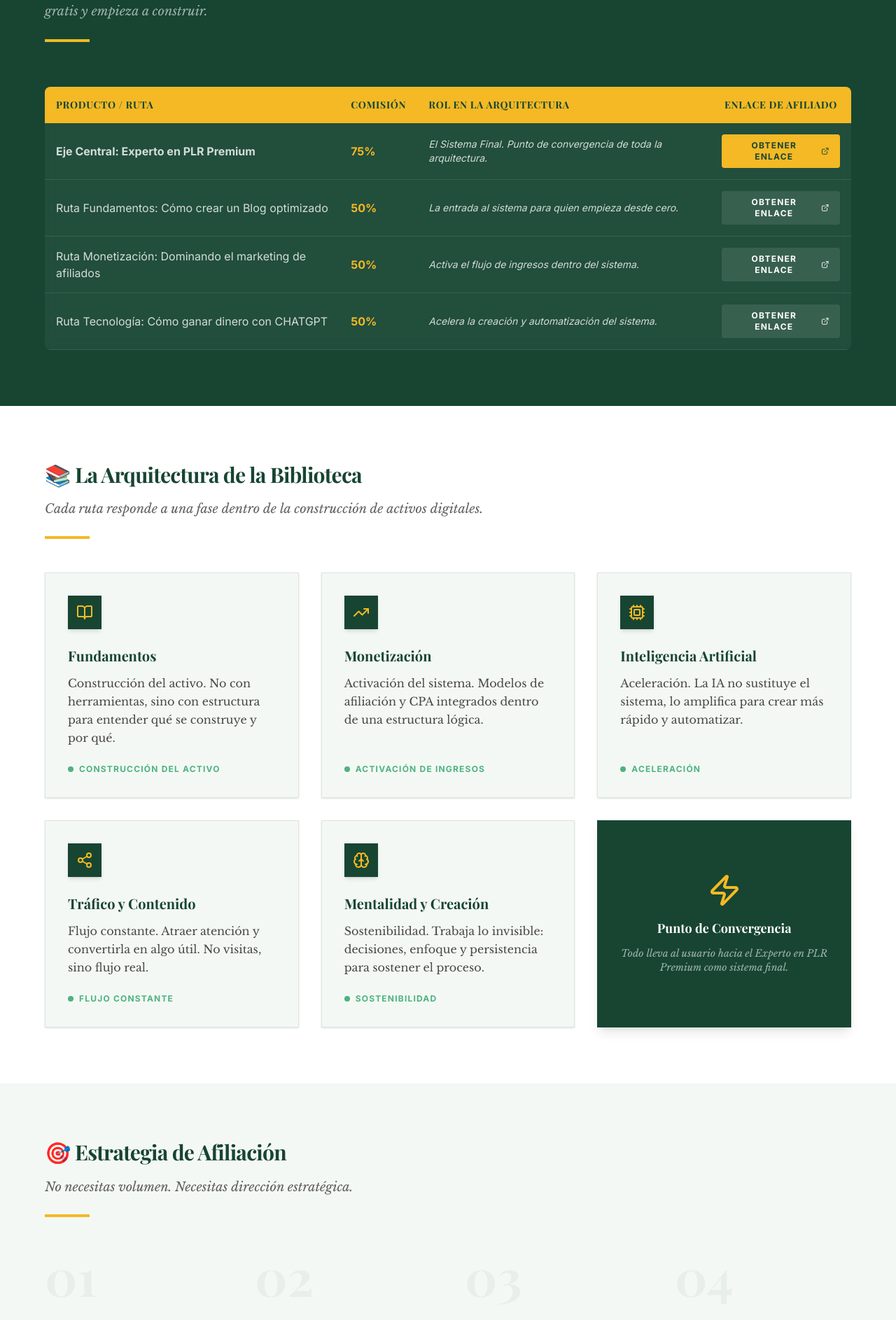
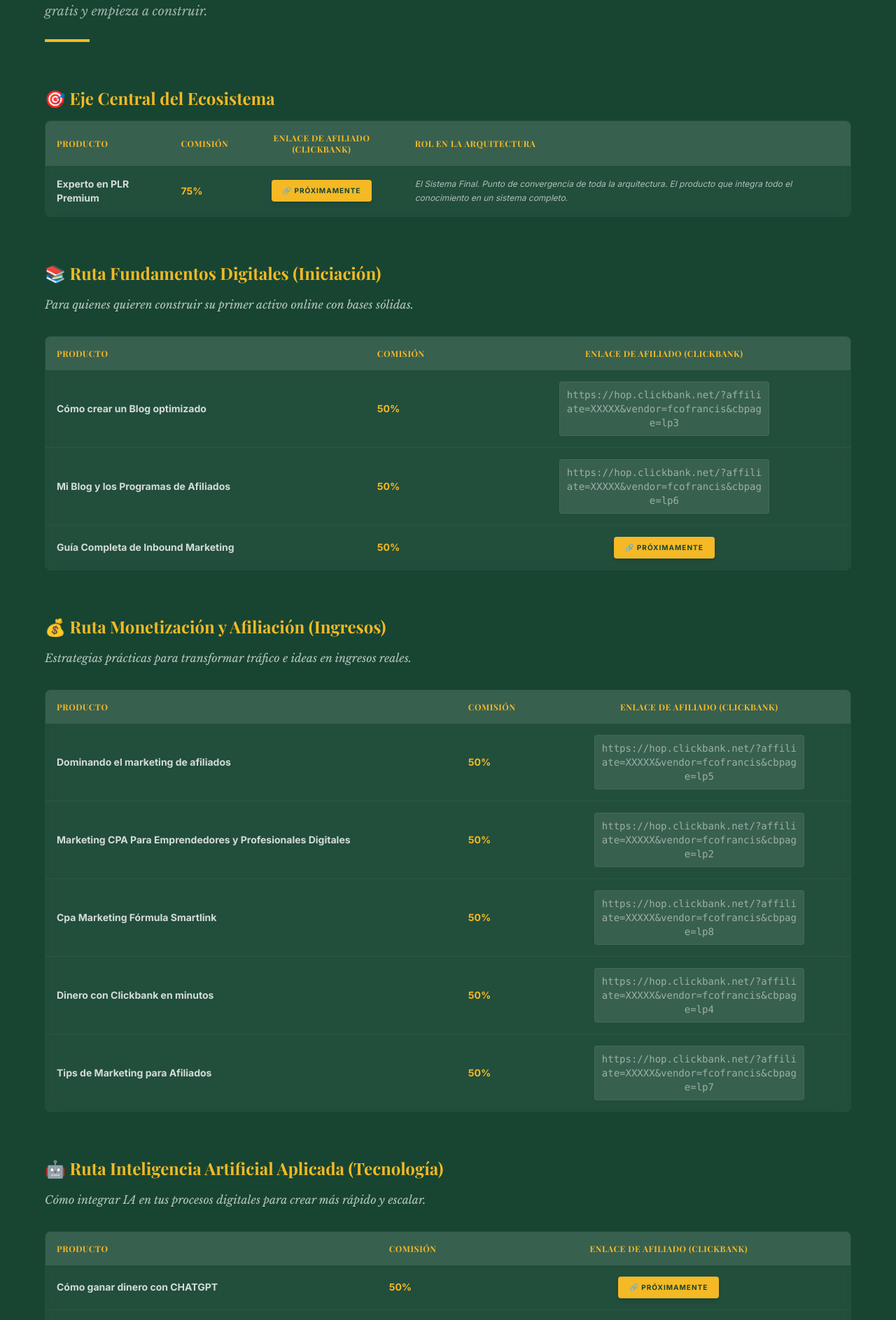
Before and after one commit to githubinf/FG-afiliados, a React (Vite) app: page / in a window 1280 px wide. Shown: the part 1731-3617 px from the top of the page at 70% size. Built offline with nearby package versions, Linux system fonts and the light colour scheme; a web font is replaced by a local one.

Commit message:
feat: Add product table component
Introduces a reusable `ProductTable` component to display product details, commissions, and affiliate links. This component enhances the presentation of commission-earning opportunities within the application.

```diff
--- a/src/App.tsx
+++ b/src/App.tsx
@@ -17,7 +17,9 @@
   Share2,
   Brain,
   ExternalLink,
-  MessageSquare
+  MessageSquare,
+  Info,
+  Lightbulb
 } from "lucide-react";
 import React, { useState } from "react";
 
@@ -88,6 +90,49 @@
     </div>
   );
 };
+
+const ProductTable = ({ title, description, products, showRole = false }: { title: string, description?: string, products: { name: string, commission: string, role?: string, buttonText?: string, customLink?: string }[], showRole?: boolean }) => (
+  <div className="mb-16">
+    <div className="flex items-center gap-3 mb-4">
+      <h3 className="text-xl md:text-2xl font-display font-bold text-[#f4b925]">{title}</h3>
+    </div>
+    {description && <p className="text-white/70 mb-8 font-serif italic text-base leading-relaxed max-w-3xl">{description}</p>}
+    <div className="overflow-x-auto">
+      <table className="w-full text-left border-collapse bg-white/5 backdrop-blur-sm rounded-lg overflow-hidden border border-white/10">
+        <thead>
+          <tr className="bg-white/10 text-[#f4b925]">
+            <th className="p-4 font-display font-bold uppercase tracking-wider text-xs">Producto</th>
+            <th className="p-4 font-display font-bold uppercase tracking-wider text-xs">Comisión</th>
+            <th className="p-4 font-display font-bold uppercase tracking-wider text-xs text-center">Enlace de Afiliado (ClickBank)</th>
+            {showRole && <th className="p-4 font-display font-bold uppercase tracking-wider text-xs">Rol en la Arquitectura</th>}
+          </tr>
+        </thead>
+        <tbody className="text-white/80">
+          {products.map((p, i) => (
+            <tr key={i} className="border-b border-white/5 hover:bg-white/5 transition-colors">
+              <td className="p-4 text-sm font-bold">{p.name}</td>
+              <td className="p-4 text-[#f4b925] font-bold text-sm">{p.commission}</td>
+              <td className="p-4 text-center">
+                {p.customLink ? (
+                  <div className="flex flex-col items-center">
+                    <div className="bg-white/10 p-2 rounded text-sm text-white/50 break-all font-mono border border-white/5 select-all max-w-[300px] mx-auto">
+                      {p.customLink}
+                    </div>
+                  </div>
+                ) : (
+                  <div className="inline-flex items-center gap-2 bg-[#f4b925] text-[#174532] px-4 py-2 rounded font-bold text-[10px] uppercase tracking-widest shadow-md">
+                    🔗 {p.buttonText || "PRÓXIMAMENTE"}
+                  </div>
+                )}
+              </td>
+              {showRole && <td className="p-4 text-xs italic opacity-80 leading-relaxed">{p.role}</td>}
+            </tr>
+          ))}
+        </tbody>
+      </table>
+    </div>
+  </div>
+);
 
 export default function App() {
   const scrollToSection = (e: React.MouseEvent<HTMLAnchorElement>, id: string) => {
@@ -199,59 +244,141 @@
             <div className="w-16 h-1 bg-[#f4b925] mt-6" />
           </div>
 
-          <div className="overflow-x-auto">
-            <table className="w-full text-left border-collapse bg-white/5 backdrop-blur-sm rounded-lg overflow-hidden">
-              <thead>
-                <tr className="bg-[#f4b925] text-[#174532]">
-                  <th className="p-4 font-display font-bold uppercase tracking-wider text-sm">Producto / Ruta</th>
-                  <th className="p-4 font-display font-bold uppercase tracking-wider text-sm">Comisión</th>
-                  <th className="p-4 font-display font-bold uppercase tracking-wider text-sm">Rol en la Arquitectura</th>
-                  <th className="p-4 font-display font-bold uppercase tracking-wider text-sm text-center">Enlace de Afiliado</th>
-                </tr>
-              </thead>
-              <tbody className="text-white/80">
-                <tr className="border-b border-white/10 hover:bg-white/5 transition-colors">
-                  <td className="p-4 font-bold">Eje Central: Experto en PLR Premium</td>
-                  <td className="p-4 text-[#f4b925] font-bold">75%</td>
-                  <td className="p-4 text-sm italic">El Sistema Final. Punto de convergencia de toda la arquitectura.</td>
-                  <td className="p-4 text-center">
-                    <a href="https://www.clickbank.com/" target="_blank" rel="noopener noreferrer" className="inline-flex items-center gap-2 bg-[#f4b925] text-[#174532] px-4 py-2 rounded font-bold text-xs uppercase tracking-widest hover:bg-white transition-all">
-                      Obtener Enlace <ExternalLink className="w-3 h-3" />
-                    </a>
-                  </td>
-                </tr>
-                <tr className="border-b border-white/10 hover:bg-white/5 transition-colors">
-                  <td className="p-4">Ruta Fundamentos: Cómo crear un Blog optimizado</td>
-                  <td className="p-4 text-[#f4b925] font-bold">50%</td>
-                  <td className="p-4 text-sm italic">La entrada al sistema para quien empieza desde cero.</td>
-                  <td className="p-4 text-center">
-                    <a href="https://www.clickbank.com/" target="_blank" rel="noopener noreferrer" className="inline-flex items-center gap-2 bg-white/10 text-white px-4 py-2 rounded font-bold text-xs uppercase tracking-widest hover:bg-[#f4b925] hover:text-[#174532] transition-all">
-                      Obtener Enlace <ExternalLink className="w-3 h-3" />
-                    </a>
-                  </td>
-                </tr>
-                <tr className="border-b border-white/10 hover:bg-white/5 transition-colors">
-                  <td className="p-4">Ruta Monetización: Dominando el marketing de afiliados</td>
-                  <td className="p-4 text-[#f4b925] font-bold">50%</td>
-                  <td className="p-4 text-sm italic">Activa el flujo de ingresos dentro del sistema.</td>
-                  <td className="p-4 text-center">
-                    <a href="https://www.clickbank.com/" target="_blank" rel="noopener noreferrer" className="inline-flex items-center gap-2 bg-white/10 text-white px-4 py-2 rounded font-bold text-xs uppercase tracking-widest hover:bg-[#f4b925] hover:text-[#174532] transition-all">
-                      Obtener Enlace <ExternalLink className="w-3 h-3" />
-                    </a>
-                  </td>
-                </tr>
-                <tr className="border-b border-white/10 hover:bg-white/5 transition-colors">
-                  <td className="p-4">Ruta Tecnología: Cómo ganar dinero con CHATGPT</td>
-                  <td className="p-4 text-[#f4b925] font-bold">50%</td>
-                  <td className="p-4 text-sm italic">Acelera la creación y automatización del sistema.</td>
-                  <td className="p-4 text-center">
-                    <a href="https://www.clickbank.com/" target="_blank" rel="noopener noreferrer" className="inline-flex items-center gap-2 bg-white/10 text-white px-4 py-2 rounded font-bold text-xs uppercase tracking-widest hover:bg-[#f4b925] hover:text-[#174532] transition-all">
-                      Obtener Enlace <ExternalLink className="w-3 h-3" />
-                    </a>
-                  </td>
-                </tr>
-              </tbody>
-            </table>
+          <ProductTable
+            title="🎯 Eje Central del Ecosistema"
+            showRole={true}
+            products={[
+              {
+                name: "Experto en PLR Premium",
+                commission: "75%",
+                role: "El Sistema Final. Punto de convergencia de toda la arquitectura. El producto que integra todo el conocimiento en un sistema completo.",
+                buttonText: "PRÓXIMAMENTE"
+              }
+            ]}
+          />
+
+          <ProductTable
+            title="📚 Ruta Fundamentos Digitales (Iniciación)"
+            description="Para quienes quieren construir su primer activo online con bases sólidas."
+            products={[
+              {
+                name: "Cómo crear un Blog optimizado",
+                commission: "50%",
+                customLink: "https://hop.clickbank.net/?affiliate=XXXXX&vendor=fcofrancis&cbpage=lp3"
+              },
+              {
+                name: "Mi Blog y los Programas de Afiliados",
+                commission: "50%",
+                customLink: "https://hop.clickbank.net/?affiliate=XXXXX&vendor=fcofrancis&cbpage=lp6"
+              },
+              {
+                name: "Guía Completa de Inbound Marketing",
+                commission: "50%",
+                buttonText: "PRÓXIMAMENTE"
+              }
+            ]}
+          />
+
+          <ProductTable
+            title="💰 Ruta Monetización y Afiliación (Ingresos)"
+            description="Estrategias prácticas para transformar tráfico e ideas en ingresos reales."
+            products={[
+              {
+                name: "Dominando el marketing de afiliados",
+                commission: "50%",
+                customLink: "https://hop.clickbank.net/?affiliate=XXXXX&vendor=fcofrancis&cbpage=lp5"
+              },
+              {
+                name: "Marketing CPA Para Emprendedores y Profesionales Digitales",
+                commission: "50%",
+                customLink: "https://hop.clickbank.net/?affiliate=XXXXX&vendor=fcofrancis&cbpage=lp2"
+              },
+              {
+                name: "Cpa Marketing Fórmula Smartlink",
+                commission: "50%",
+                customLink: "https://hop.clickbank.net/?affiliate=XXXXX&vendor=fcofrancis&cbpage=lp8"
+              },
+              {
+                name: "Dinero con Clickbank en minutos",
+                commission: "50%",
+                customLink: "https://hop.clickbank.net/?affiliate=XXXXX&vendor=fcofrancis&cbpage=lp4"
+              },
+              {
+                name: "Tips de Marketing para Afiliados",
+                commission: "50%",
+                customLink: "https://hop.clickbank.net/?affiliate=XXXXX&vendor=fcofrancis&cbpage=lp7"
+              }
+            ]}
+          />
+
+          <ProductTable
+            title="🤖 Ruta Inteligencia Artificial Aplicada (Tecnología)"
+            description="Cómo integrar IA en tus procesos digitales para crear más rápido y escalar."
+            products={[
+              { name: "Cómo ganar dinero con CHATGPT", commission: "50%" },
+              { name: "Desbloquea tu inspiración con ChatGPT", commission: "50%" },
+              { name: "Inteligencia Artificial", commission: "50%" },
+              {
+                name: "El futuro del marketing (IA)",
+                commission: "50%",
+                customLink: "https://hop.clickbank.net/?affiliate=XXXXX&vendor=fcofrancis&cbpage=lp9"
+              }
+            ]}
+          />
+
+          <ProductTable
+            title="🚀 Ruta Tráfico, Contenidos y Crecimiento (Crecimiento)"
+            description="Métodos probados para atraer visitantes cualificados y convertir contenido en crecimiento constante."
+            products={[
+              { name: "Ideas y consejos de Tráfico Web", commission: "50%" },
+              { name: "Ideas Maestras de Tráfico Web", commission: "50%" },
+              { name: "El Poder Del Marketing De Contenidos", commission: "50%" },
+              { name: "Dominando el Arte del Email Marketing", commission: "50%" }
+            ]}
+          />
+
+          <ProductTable
+            title="🧠 Ruta Mentalidad y Creación (Mindset)"
+            description="Desarrollo personal, enfoque creativo y mentalidad estratégica para sostener cualquier proyecto digital."
+            products={[
+              {
+                name: "El Vendedor hipnótico",
+                commission: "50%",
+                customLink: "https://fcofrancis.pay.clickbank.net/?cbitems=10"
+              },
+              { name: "El arte de atraer la abundancia", commission: "50%" },
+              { name: "De la Pluma al Dinero", commission: "50%" },
+              { name: "Cómo crear Ebooks (de no ficción)", commission: "50%" },
+              { name: "Ebook en 24 horas", commission: "50%" }
+            ]}
+          />
+
+          {/* Note and Strategy */}
+          <div className="grid md:grid-cols-2 gap-8 mt-16">
+            <div className="bg-white/5 backdrop-blur-sm p-8 border-l-4 border-[#f4b925] rounded-r-lg">
+              <div className="flex items-center gap-3 mb-4">
+                <Info className="w-6 h-6 text-[#f4b925]" />
+                <h4 className="text-lg font-display font-bold text-white">Nota Importante para los Afiliados</h4>
+              </div>
+              <p className="text-white/70 text-sm font-serif leading-relaxed">
+                📌 <span className="font-bold text-white">Recuerda:</span> Todos los enlaces de afiliado se generan a través de ClickBank. Si aún no tienes cuenta, puedes <a href="https://www.clickbank.com/" target="_blank" rel="noopener noreferrer" className="text-[#f4b925] underline hover:text-white transition-colors">crearla gratis aquí</a>. Una vez registrado, sustituye los enlaces de la tabla por tus propios "hoplinks" personalizados.
+              </p>
+            </div>
+
+            <div className="bg-[#f4b925]/10 backdrop-blur-sm p-8 border-l-4 border-[#4db380] rounded-r-lg">
+              <div className="flex items-center gap-3 mb-4">
+                <Lightbulb className="w-6 h-6 text-[#4db380]" />
+                <h4 className="text-lg font-display font-bold text-white">💡 Estrategia recomendada</h4>
+              </div>
+              <div className="space-y-4 text-white/70 text-sm font-serif leading-relaxed">
+                <p>No promociones libros de forma aislada. Diseña un recorrido para tu audiencia. Por ejemplo:</p>
+                <ul className="space-y-3">
+                  <li className="flex gap-3"><CheckCircle2 className="w-4 h-4 text-[#4db380] shrink-0" /> <span className="font-bold text-white">Atrae</span> con contenido sobre "cómo empezar un blog" (promociona <span className="italic">Cómo crear un Blog optimizado</span>).</li>
+                  <li className="flex gap-3"><CheckCircle2 className="w-4 h-4 text-[#4db380] shrink-0" /> <span className="font-bold text-white">Profundiza</span> con estrategias de monetización (promociona <span className="italic">Dominando el marketing de afiliados</span>).</li>
+                  <li className="flex gap-3"><CheckCircle2 className="w-4 h-4 text-[#4db380] shrink-0" /> <span className="font-bold text-white">Convierte</span> con el sistema completo (promociona <span className="italic">Experto en PLR Premium</span> al 75%).</li>
+                </ul>
+              </div>
+            </div>
           </div>
         </div>
       </section>
```
